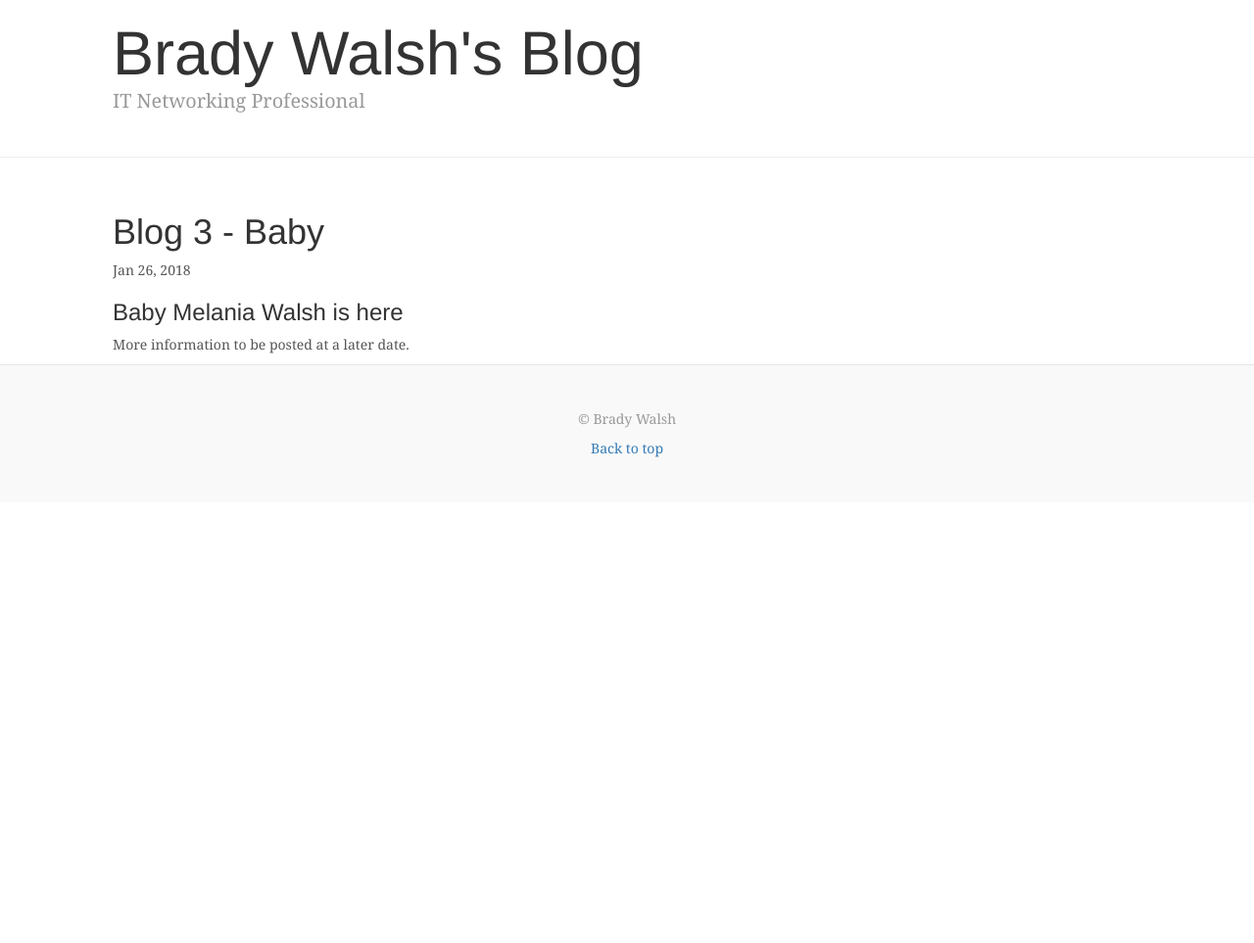
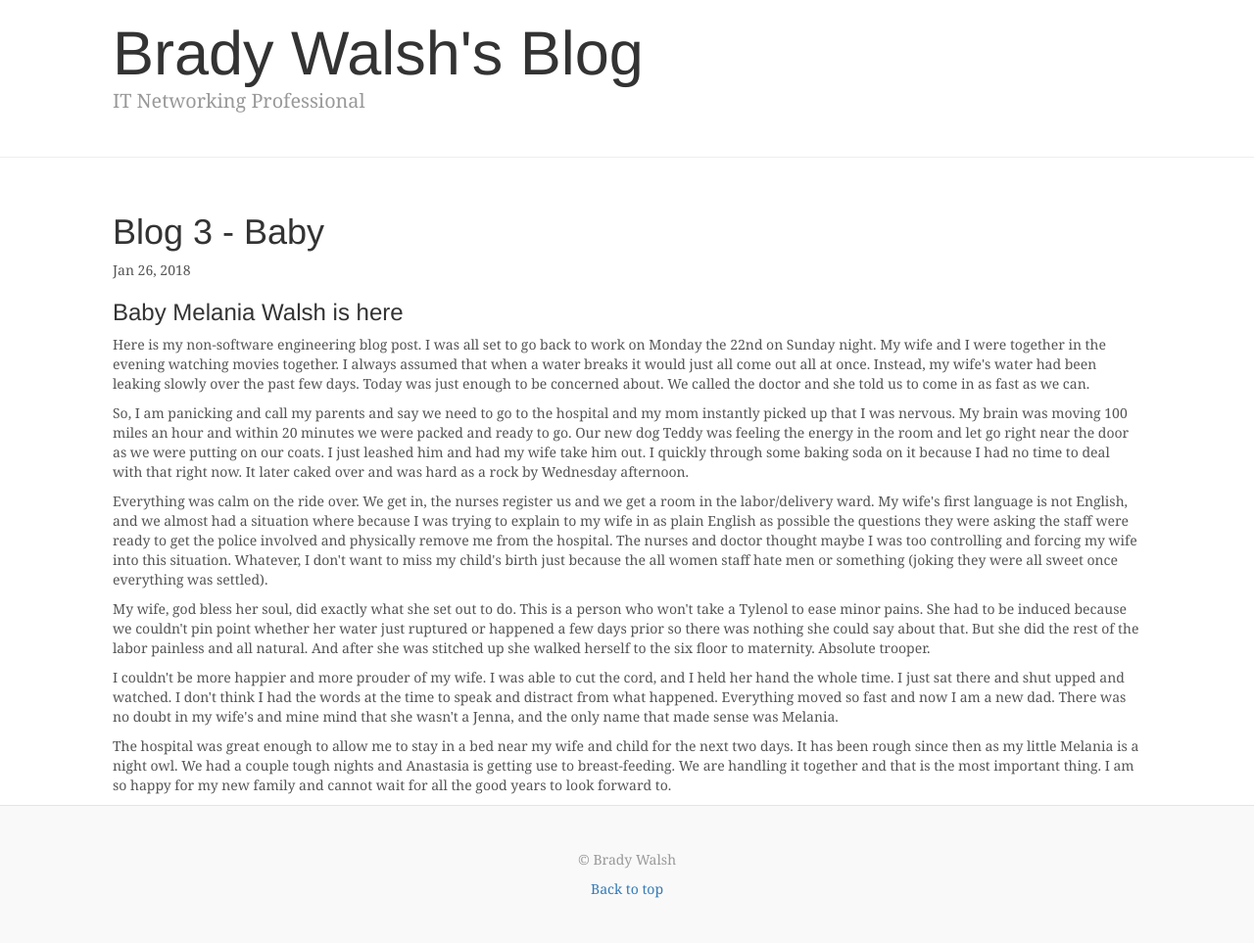
Before and after one commit to knighthawkbro/knighthawkbro.github.io, a Jekyll site: the page built from _posts/2018-01-26-blog-3-baby.html, in a window 1280 px wide. Shown: the whole page at 98% size. Built offline with Jekyll 4.4.1, drawn with Linux system fonts in a browser that asks for light colours; nearby versions of some CDN libraries; comment, search, counter and statistics services are not loaded; before the commit the page ends 900 px from its top, so only the background shows below that.

Commit message:
Updated 3rd Blog

```diff
--- a/_posts/2018-01-26-blog-3-baby.html
+++ b/_posts/2018-01-26-blog-3-baby.html
@@ -8,5 +8,56 @@ date: 2018-01-26 11:00:00 -5000
 
 <h3>Baby Melania Walsh is here</h3>
 <p>
-    More information to be posted at a later date.
+    Here is my non-software engineering blog post. I was all set to go back to
+    work on Monday the 22nd on Sunday night. My wife and I were together in the
+    evening watching movies together. I always assumed that when a water breaks
+    it would just all come out all at once. Instead, my wife's water had been
+    leaking slowly over the past few days. Today was just enough to be
+    concerned about. We called the doctor and she told us to come in as fast as
+    we can.
 </p>
+<p>
+    So, I am panicking and call my parents and say we need to go to the hospital
+    and my mom instantly picked up that I was nervous. My brain was moving 100
+    miles an hour and within 20 minutes we were packed and ready to go. Our new
+    dog Teddy was feeling the energy in the room and let go right near the door
+    as we were putting on our coats. I just leashed him and had my wife take him
+    out. I quickly through some baking soda on it because I had no time to deal
+    with that right now. It later caked over and was hard as a rock by Wednesday
+    afternoon.
+</p>
+<p>
+    Everything was calm on the ride over. We get in, the nurses register us and
+    we get a room in the labor/delivery ward. My wife's first language is not
+    English, and we almost had a situation where because I was trying to explain
+    to my wife in as plain English as possible the questions they were asking
+    the staff were ready to get the police involved and physically remove me from
+    the hospital. The nurses and doctor thought maybe I was too controlling and
+    forcing my wife into this situation. Whatever, I don't want to miss my child's
+    birth just because the all women staff hate men or something (joking they
+    were all sweet once everything was settled).
+</p>
+<p>
+    My wife, god bless her soul, did exactly what she set out to do. This is a
+    person who won't take a Tylenol to ease minor pains. She had to be induced
+    because we couldn't pin point whether her water just ruptured or happened
+    a few days prior so there was nothing she could say about that. But she did
+    the rest of the labor painless and all natural. And after she was stitched
+    up she walked herself to the six floor to maternity. Absolute trooper.
+</p>
+<p>
+    I couldn't be more happier and more prouder of my wife. I was able to
+    cut the cord, and I held her hand the whole time. I just sat there and
+    shut upped and watched. I don't think I had the words at the time to speak
+    and distract from what happened. Everything moved so fast and now I am a
+    new dad. There was no doubt in my wife's and mine mind that she wasn't a
+    Jenna, and the only name that made sense was Melania.
+</p>
+<p>
+    The hospital was great enough to allow me to stay in a bed near my
+    wife and child for the next two days. It has been rough since then as my
+    little Melania is a night owl. We had a couple tough nights and Anastasia
+    is getting use to breast-feeding. We are handling it together and that is
+    the most important thing. I am so happy for my new family and cannot wait
+    for all the good years to look forward to.
+</p>
```
